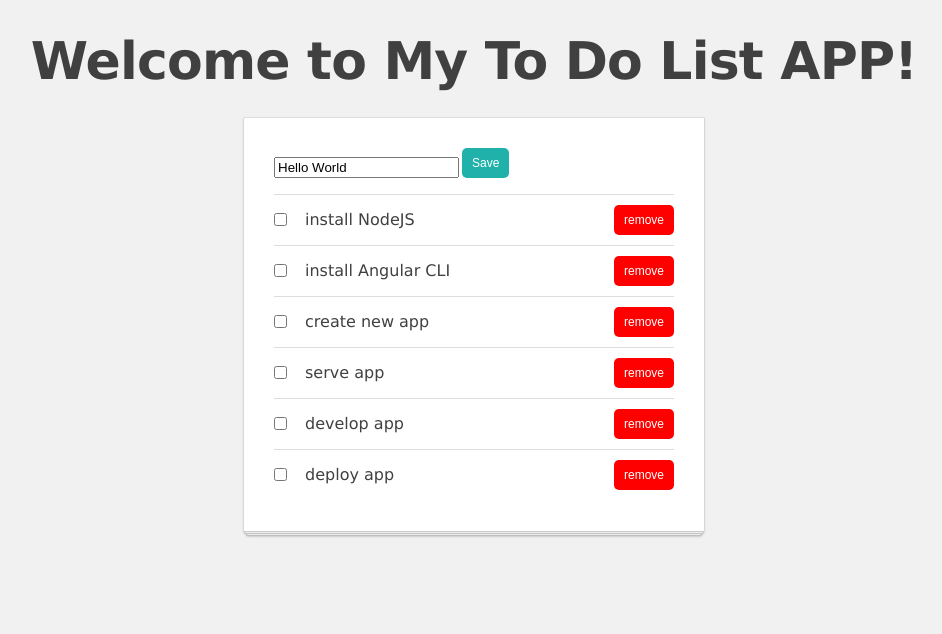
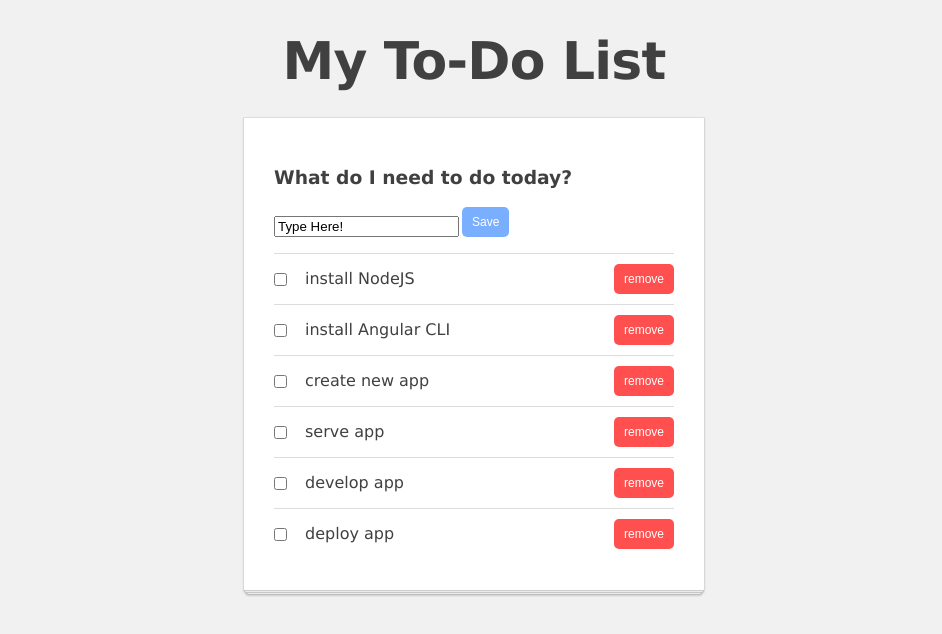
Before and after one commit to hkst17/logos-webTeamAssessment, an Angular app: page / in a window 1280 px wide. Shown: the top 634 px of the page, without its empty margins (166-1108 px from the left). Built offline with nearby package versions, Linux system fonts and the light colour scheme.

Commit message:
added prompt and changed button colors

```diff
--- a/src/app/app.component.ts
+++ b/src/app/app.component.ts
@@ -4,7 +4,7 @@ import { Component } from '@angular/core';
   selector: 'app-root',
   template: `
     <h1 class="app-title">
-      Welcome to {{ title }}!
+      {{ title }}
     </h1>
 
     <app-list-manager></app-list-manager>
@@ -12,5 +12,5 @@ import { Component } from '@angular/core';
   styleUrls: ['./app.component.css']
 })
 export class AppComponent {
-  title = 'My To Do List APP';
+  title = 'My To-Do List';
 }
--- a/src/app/input-button-unit/input-button-unit.component.ts
+++ b/src/app/input-button-unit/input-button-unit.component.ts
@@ -19,7 +19,7 @@ export class InputButtonUnitComponent implements OnInit {
 
   @Output() submit: EventEmitter<string> = new EventEmitter();
 
-  title = 'Hello World';
+  title = 'Type Here!';
 
   constructor() { }
 
--- a/src/app/list-manager/list-manager.component.ts
+++ b/src/app/list-manager/list-manager.component.ts
@@ -6,6 +6,9 @@ import { TodoListService } from '../services/todo-list.service';
   selector: 'app-list-manager',
   template: `
     <div class="todo-app">
+    <h3>
+      What do I need to do today?
+    </h3>
       <app-input-button-unit (submit)="addItem($event)"></app-input-button-unit>
 
       <ul>
--- a/src/styles.css
+++ b/src/styles.css
@@ -19,7 +19,7 @@ ol, ul {
 }
 
 .btn {
-  background: lightseagreen;
+  background: rgb(122, 175, 255);
   color: #fff;
   padding: 3px 10px;
   margin: 0 0 0 3px;
@@ -36,11 +36,11 @@ ol, ul {
 }
 
 .btn-red {
-  background: red;
+  background: rgb(255, 79, 79);
 }
 
 .btn-red:hover {
-  background: darkred;
+  background: rgb(150, 46, 46);
 }
 
 .app-title {
```
